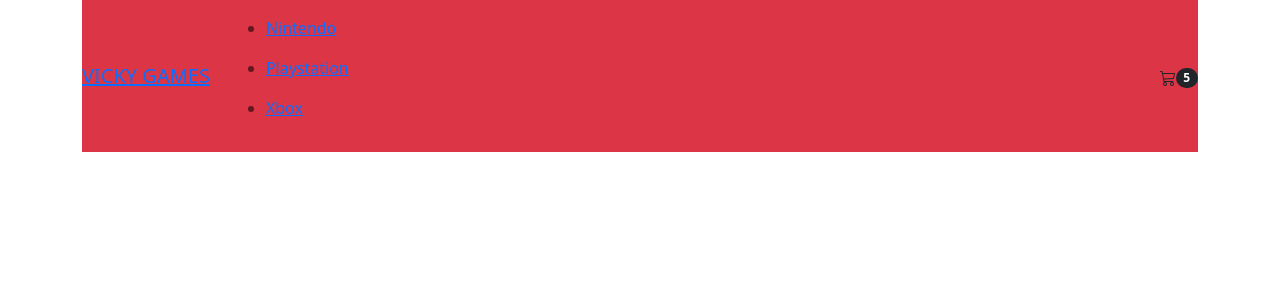
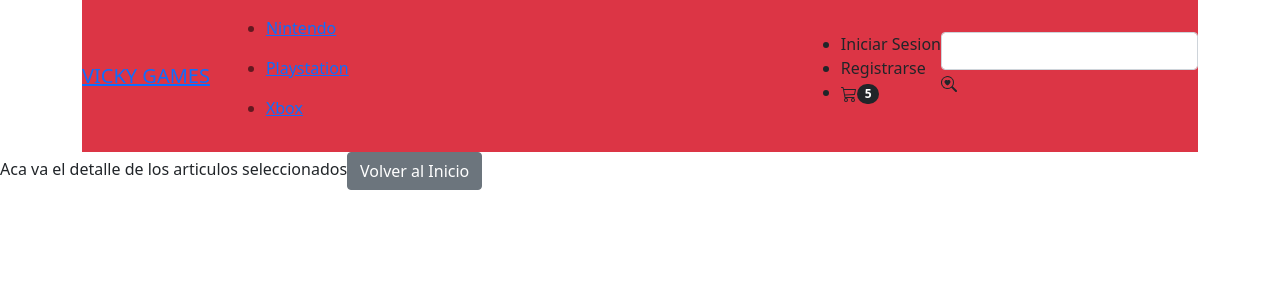
Before and after one commit to Vickytyen/Ecommerce-gamesYen, a React (Create React App) app: page /Cart in a window 1280 px wide. Shown: the top 300 px of the page. Built offline with nearby package versions, Linux system fonts and the light colour scheme.

Commit message:
Cart & Checkout

```diff
--- a/src/Home.jsx
+++ b/src/Home.jsx
@@ -3,6 +3,7 @@ import { BrowserRouter, Routes, Route } from "react-router-dom";
 import AppNavBar from "./components/Navbar";
 import ItemListContainer from "./components/ItemListContainer";
 import ItemDetailContainer from "./components/ItemDetailContainer";
+import Cart from "./components/Cart";
 
 
 function Home() {
@@ -13,6 +14,7 @@ function Home() {
         <Route path="/" element={<ItemListContainer />} />
        <Route path="/category/:idCategory" element={<ItemListContainer />} />
         <Route path="/item/:idItem" element={<ItemDetailContainer />} />
+        <Route path='/cart' element={<Cart />} />
       </Routes>
     </BrowserRouter>
   );
--- /dev/null
+++ b/src/components/Cart.js
@@ -0,0 +1,17 @@
+import { Link } from 'react-router-dom'
+import { Button } from 'reactstrap'
+
+
+function Cart() {
+
+  return (
+    <>
+      Aca va el detalle de los articulos seleccionados
+      <Link to={"/"}>
+        <Button>Volver al Inicio</Button>
+      </Link>
+    </>
+  );
+}
+
+export default Cart;
--- /dev/null
+++ b/src/components/CheckOut.js
@@ -0,0 +1,18 @@
+import React from 'react';
+import { Button } from 'reactstrap'
+import { Link } from "react-router-dom";
+
+
+function CheckOut() {
+  return (
+    <>
+      <Link to="/Cart">
+        <Button color="primary" outline>
+          Check Out
+        </Button>
+      </Link>
+    </>
+  );
+}
+
+export default CheckOut;
--- a/src/components/Item.js
+++ b/src/components/Item.js
@@ -1,19 +1,19 @@
 import React from "react";
-import { Card, CardImg, CardBody, CardTitle, CardSubtitle, CardText, Button } from "reactstrap";
+import { Card, CardImg, CardBody, CardTitle, CardText, Button } from "reactstrap";
+import { Link } from "react-router-dom";
 
-export default function Item({id, tittle, price, img, stock, description}) {
+export default function Item({id, tittle, price, img, stock, brand, }) {
     return (
       <div>
         <Card key={id}>
           <CardImg alt="Card image cap" src={img} top width="100%" />
           <CardBody>
             <CardTitle tag="h5">{tittle}</CardTitle>
-            <CardSubtitle className="mb-2 text-muted" tag="h6">
-              {description}
-            </CardSubtitle>
             <CardText>{price}</CardText>
             <CardText>{stock} unidades</CardText>
-            <Button>Lo quiero!</Button>
+            <Link to={`/item/${id}`}>
+              <Button>+ info</Button>
+            </Link>
           </CardBody>
         </Card>
       </div>
--- a/src/components/ItemDetail.js
+++ b/src/components/ItemDetail.js
@@ -1,10 +1,16 @@
 import ItemCount from "./ItemCount";
-import { Card, CardImg, CardBody, CardTitle, CardSubtitle, CardText, } from "reactstrap";
+import { Card, CardImg, CardBody, CardTitle, CardSubtitle, CardText, Button } from "reactstrap";
+import { useState } from "react";
+import { Link } from "react-router-dom";
+import CheckOut from "./CheckOut";
+
 
 const ItemDetail = ({item}) => {
+  const [itemCount, setItemCount] = useState(0);
 
   const onAdd = (qty) => {
     alert("Seleccionó " + qty + " items");
+    setItemCount(qty);
   }
 
   return (
@@ -20,7 +26,21 @@ const ItemDetail = ({item}) => {
               </CardSubtitle>
               <CardText>{item.price}</CardText>
               <CardText>{item.stock}</CardText>
-              <ItemCount stock={item.stock} initial={1} onAdd={onAdd} />
+              {/*<ItemCount stock={item.stock} initial={1} onAdd={onAdd} />*/}
+              <div>
+                {itemCount === 0 ? (
+                  <ItemCount
+                    stock={item.stock}
+                    initial={itemCount}
+                    onAdd={onAdd}
+                  />
+                ) : (
+                    <CheckOut/>
+                )}
+                <Link to={"/"}>
+                  <Button>Volver al Inicio</Button>
+                </Link>
+              </div>
             </CardBody>
           </Card>
         </div>
--- a/src/components/Navbar.js
+++ b/src/components/Navbar.js
@@ -4,11 +4,11 @@ import Nav from 'react-bootstrap/Nav';
 import React from 'react';
 import CartWidget from './CartWidget';
 import { Link } from 'react-router-dom';
+import  SearchForm  from './SearchForm'
 
 export default function  AppNavbar() {
 
   return (
-    <div>
     <Container>
       <Navbar bg="danger" expand="lg">
         <Navbar.Brand href="#home">
@@ -34,10 +34,18 @@ export default function  AppNavbar() {
           </ul>
         </Nav>
         <Nav>
+          <ul>
+            <li>Iniciar Sesion</li>
+            <li>Registrarse</li>
+            <li>
               <CartWidget />
+            </li>
+          </ul>
+          <div>
+            <SearchForm />
+          </div>
         </Nav>
       </Navbar>
     </Container>
-    </div>
   );
   }
--- a/src/components/SearchForm.jsx
+++ b/src/components/SearchForm.jsx
@@ -1,9 +1,18 @@
 import { Input } from "reactstrap";
+
 const SearchForm = () => {
+
+    const handleClick = (e) => {
+        alert('Soy un input')
+
+    }
     return(
         <>
-            <Input onClick={() => alert ('Soy un Input') }/>
-            Icon //
+            <Input onClick={handleClick}/>
+            <svg xmlns="http://www.w3.org/2000/svg" width="16" height="16" fill="currentColor" class="bi bi-search-heart" viewBox="0 0 16 16">
+  <path d="M6.5 4.482c1.664-1.673 5.825 1.254 0 5.018-5.825-3.764-1.664-6.69 0-5.018Z"/>
+  <path d="M13 6.5a6.471 6.471 0 0 1-1.258 3.844c.04.03.078.062.115.098l3.85 3.85a1 1 0 0 1-1.414 1.415l-3.85-3.85a1.007 1.007 0 0 1-.1-.115h.002A6.5 6.5 0 1 1 13 6.5ZM6.5 12a5.5 5.5 0 1 0 0-11 5.5 5.5 0 0 0 0 11Z"/>
+</svg>
         </>
     );
 }
```
Lines whose indentation alone changed are shown as unchanged.
